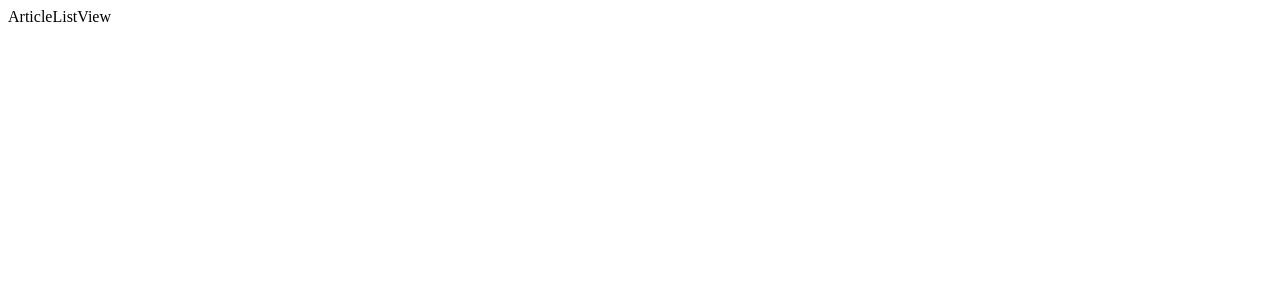
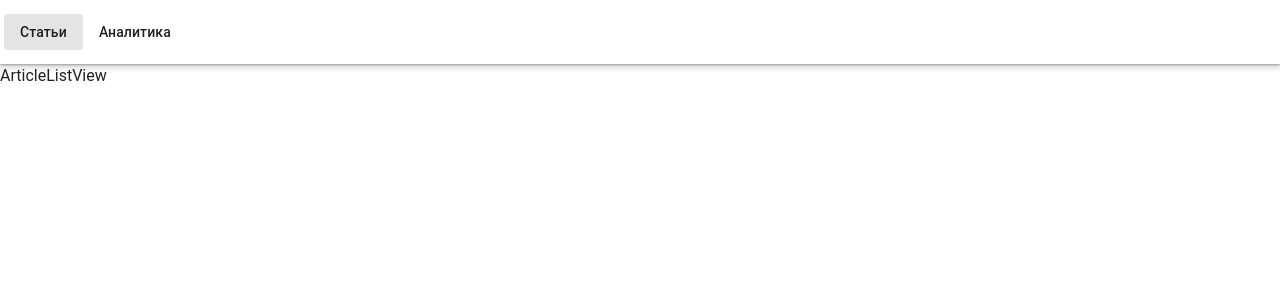
Before and after one commit to mld8nkRARE/Areal_test, a Vue app in the folder frontend/: page / in a window 1280 px wide. Shown: the top 300 px of the page. Built offline with nearby package versions, Linux system fonts and the light colour scheme.

Commit message:
feat(frontend): подключил vuetify, добавил навигационную панель

```diff
--- a/frontend/src/App.vue
+++ b/frontend/src/App.vue
@@ -1,7 +1,14 @@
 <template>
-  <div>
-    <router-view />
-  </div>
+   <v-app>
+    <v-app-bar>
+      <v-btn to="/">Статьи</v-btn>
+      <v-btn to="/analytic">Аналитика</v-btn>
+    </v-app-bar>
+
+    <v-main>
+      <router-view />
+    </v-main>
+  </v-app>
 </template>
 
 <script>
--- a/frontend/src/main.js
+++ b/frontend/src/main.js
@@ -3,7 +3,15 @@ import App from './App.vue'
 import router from './router'
 import store from './store'
 
+import 'vuetify/styles'
+import { createVuetify } from 'vuetify'
+import * as components from 'vuetify/components'
+import * as directives from 'vuetify/directives'
+
+const vuetify = createVuetify({ components, directives })
+
 createApp(App)
     .use(router)
     .use(store)
+    .use(vuetify)
     .mount('#app')
```
